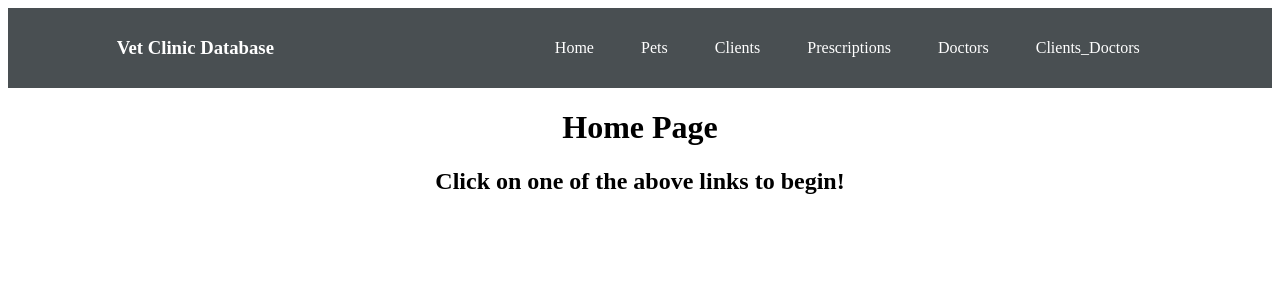
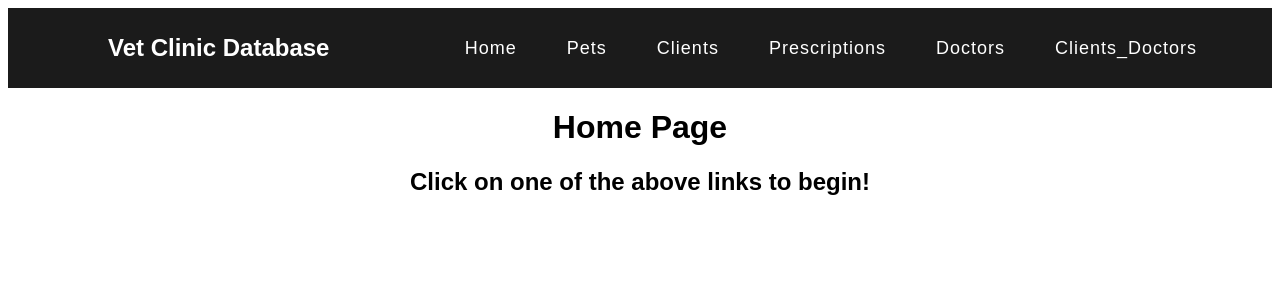
Before and after one commit to MooAve/VetClinic, a React (Create React App) app in the folder client/: page / in a window 1280 px wide. Shown: the top 300 px of the page. Built offline with nearby package versions, Linux system fonts and the light colour scheme.

Commit message:
navbar CSS changes

```diff
--- a/client/package.json
+++ b/client/package.json
@@ -14,7 +14,7 @@
     "web-vitals": "^2.1.4"
   },
   "scripts": {
-    "start": "PORT=2401 react-scripts start",
+    "start": "set PORT=2401 && react-scripts start",
     "build": "react-scripts build",
     "test": "react-scripts test",
     "eject": "react-scripts eject"
--- a/client/src/App.css
+++ b/client/src/App.css
@@ -1,31 +1,52 @@
-.App {
+.App{
   text-align: center;
+  margin: 0;
+  padding: 0;
+  box-sizing: border-box;
+  font-family: 'Poppins', sans-serif;
 }
 
 nav{
+  height: 80px;
+  background: #1b1b1b;
   display: flex;
-  justify-content: space-around;
   align-items: center;
-  min-height: 10vh;
-  background: rgb(73, 79, 82);
-  color: white;
+  justify-content: space-between;
+  padding: 0px 50px 0px 100px;
 }
 
-.nav-links{
-  width: 50%;
+nav ul {
   display: flex;
-  justify-content: space-around;
-  align-items: center;
   list-style: none;
 }
 
-.nav-links a:link{
-  color:white;
+nav ul li {
+  margin: 0 5px;
+  color: #fff;
+  text-decoration: none;
+  font-size: 18px;
+  font-weight: 500;
+  letter-spacing: 1px;
+  padding: 8px 10px;
+}
+
+nav .logo {
+  font-size: 24px;
+  color: #fff;
+  font-weight: 600;
+}
+
+.nav-links a {
+  color: #fff;
+  padding: 8px 10px;
+  border-radius: 5px;
   text-decoration: none;
 }
 
-.nav-links a:visited{
-  color: white;
+a:hover, a:active {
+  background-color: #fff;
+  color: #1b1b1b;
+  transition: all 0.3s ease;
 }
 
 table {
--- a/client/src/components/nav.js
+++ b/client/src/components/nav.js
@@ -5,7 +5,8 @@ import { Link } from 'react-router-dom'
 function Nav() {
     return (
         <nav>
-            <h3>Vet Clinic Database</h3>
+
+            <div class="logo">Vet Clinic Database</div>
             <ul className='nav-links'>
                 <li><Link to="/">Home</Link></li>
                 <li><Link to="/Pets">Pets</Link></li>
```
Also changed, not shown: 1 other file (tests, documents, lock files or other folders).
